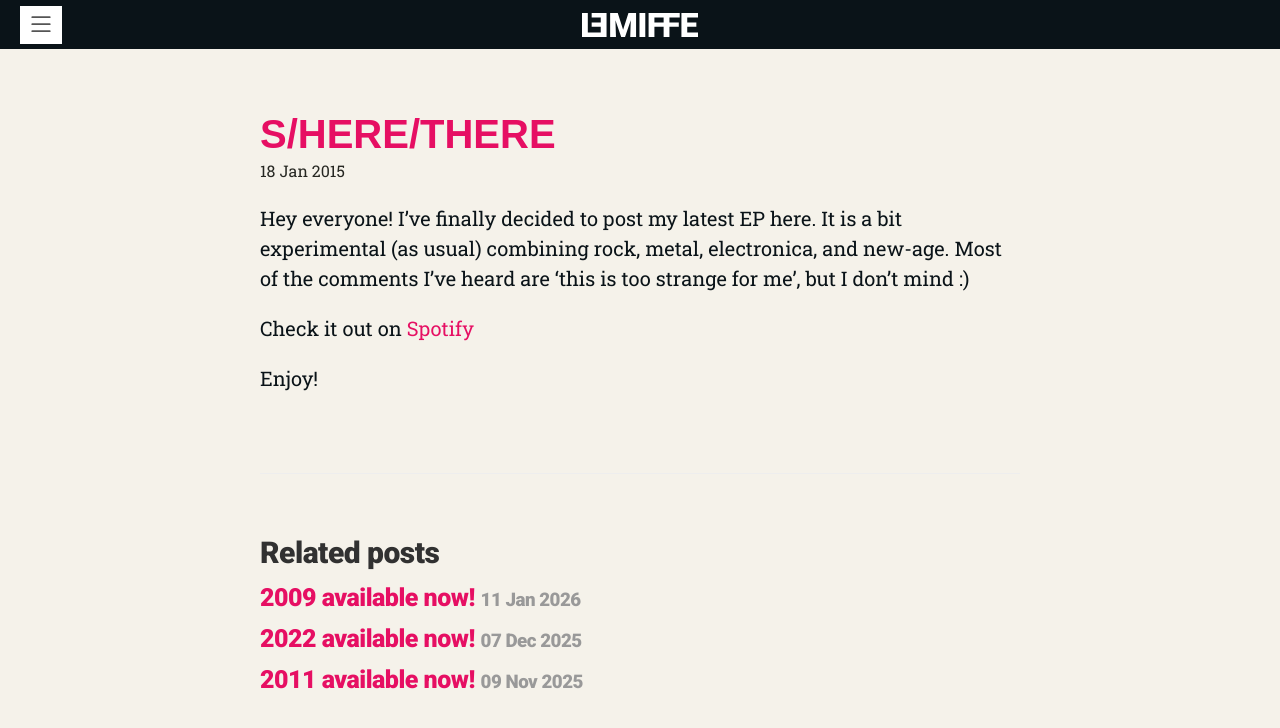
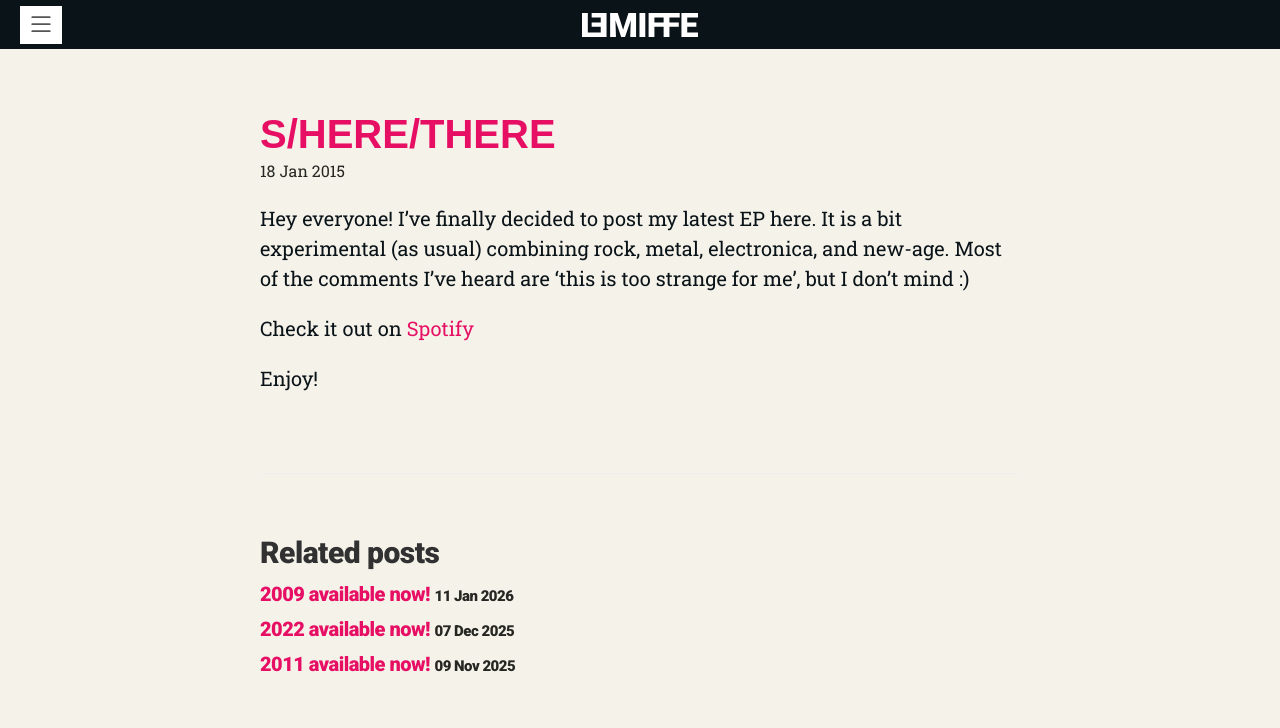
Before and after one commit to lemiffe/lemiffe.com, a Jekyll site: the page built from _posts/2015-01-18-sherethere.markdown, in a window 1280 px wide. Shown: the top 728 px of the page. Built offline with Jekyll 4.4.1, drawn with Linux system fonts in a browser that asks for light colours.

Commit message:
Right-size related-post titles and recolor their dates
Related-post <h3> links were heading-sized (25px); scale to body size
(1em) and switch the date from Lanyon's grey to the brand charcoal.

Co-Authored-By: Claude Opus 4.8 <noreply@anthropic.com>

```diff
--- a/public/css/brand.css
+++ b/public/css/brand.css
@@ -139,6 +139,9 @@ body.album .social-links a:has(.icon-bandcamp) { background: var(--c-secondary);
 .post-title,
 .post-title a { color: var(--heading); letter-spacing: 0; }
 .post-date { color: var(--c-charcoal); font-size: 0.8rem; }
+/* Related posts: body-sized titles and an on-brand date colour */
+.related-posts h3 { font-size: 1em; }
+.related-posts li small { color: var(--c-charcoal); }
 /* keep the green (Spotify) button legible on hover — the global a:hover
    turns link text pink, which is wrong on a solid green fill */
 a.button.green:hover, a.button.green:focus { background-color: #189a48; color: #fff; }
```
